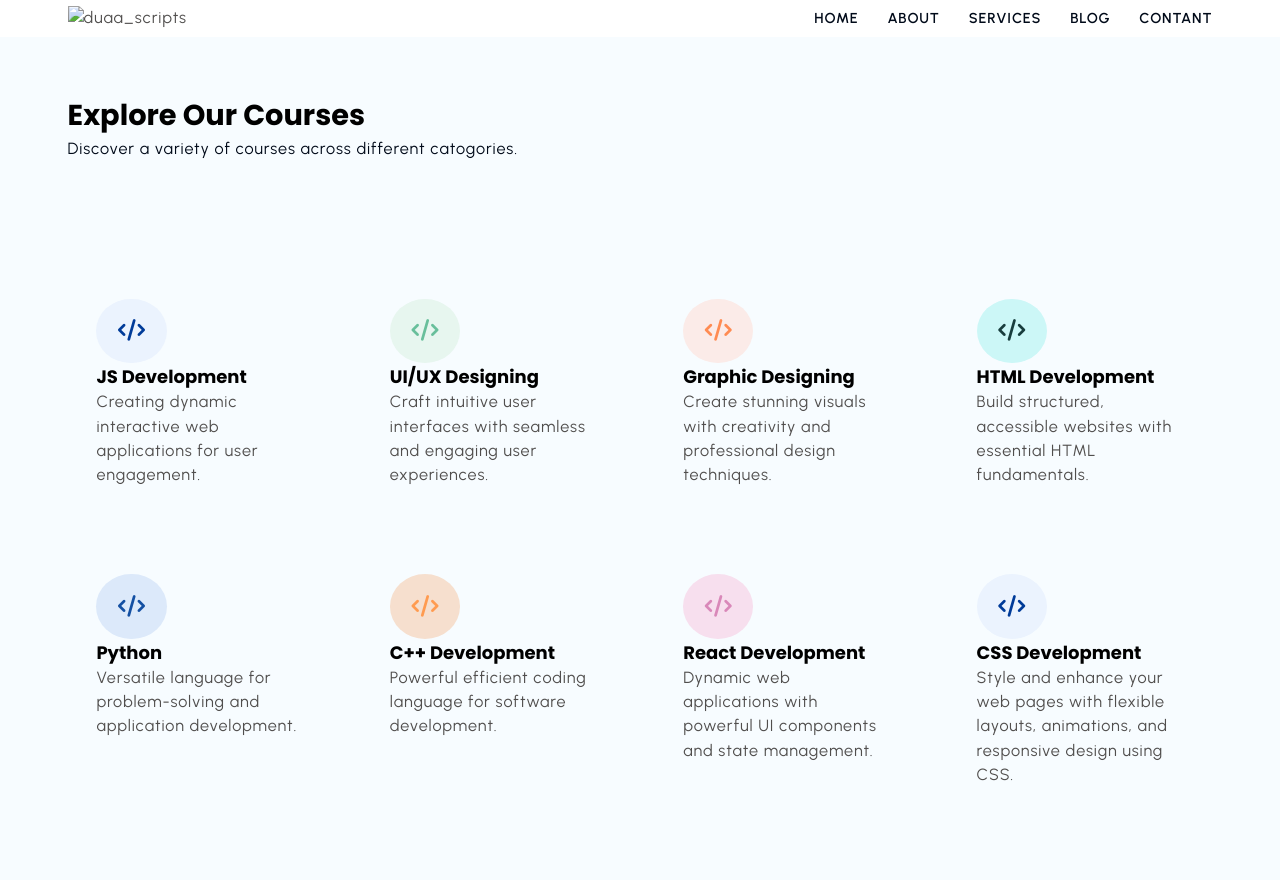
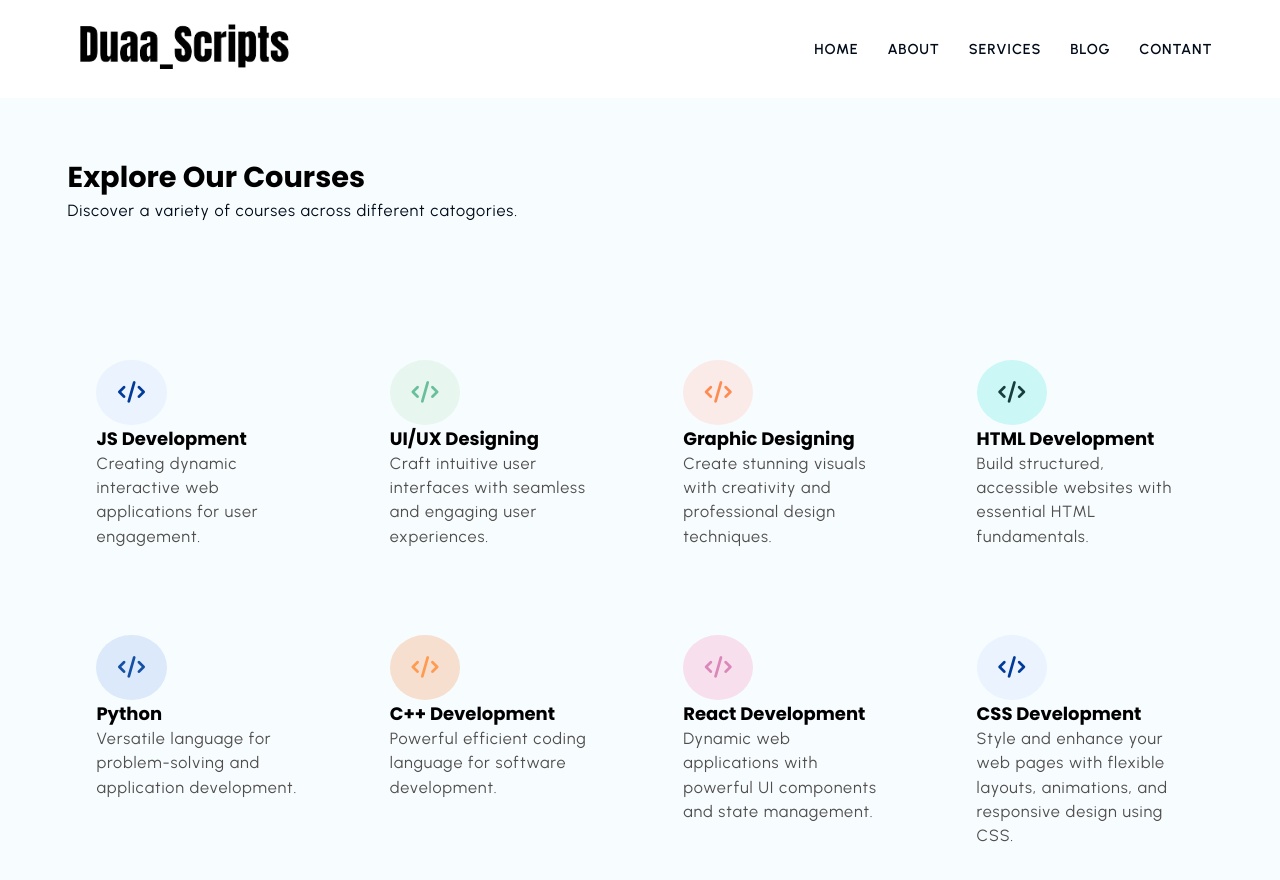
Before and after one commit to DuaaScripts/Eduactional-Website, a plain HTML site: page service.html in a window 1280 px wide. Shown: the top 880 px of the page. Drawn offline with Linux system fonts and the light colour scheme; the site is published under a folder, as on GitHub Pages, so addresses that start at the root find nothing.

Commit message:
Update service.html

```diff
--- a/service.html
+++ b/service.html
@@ -16,7 +16,7 @@
         <div class="container">
             <div class="navbar-brand">
                 <a href="index.html">
-                    <img src="/logo/logo.png" alt="duaa_scripts" width="80%" height="auto">
+                    <img src="logo/logo.png" alt="duaa_scripts" width="80%" height="auto">
                 </a>
             </div>
             <div class="navbar">
```
